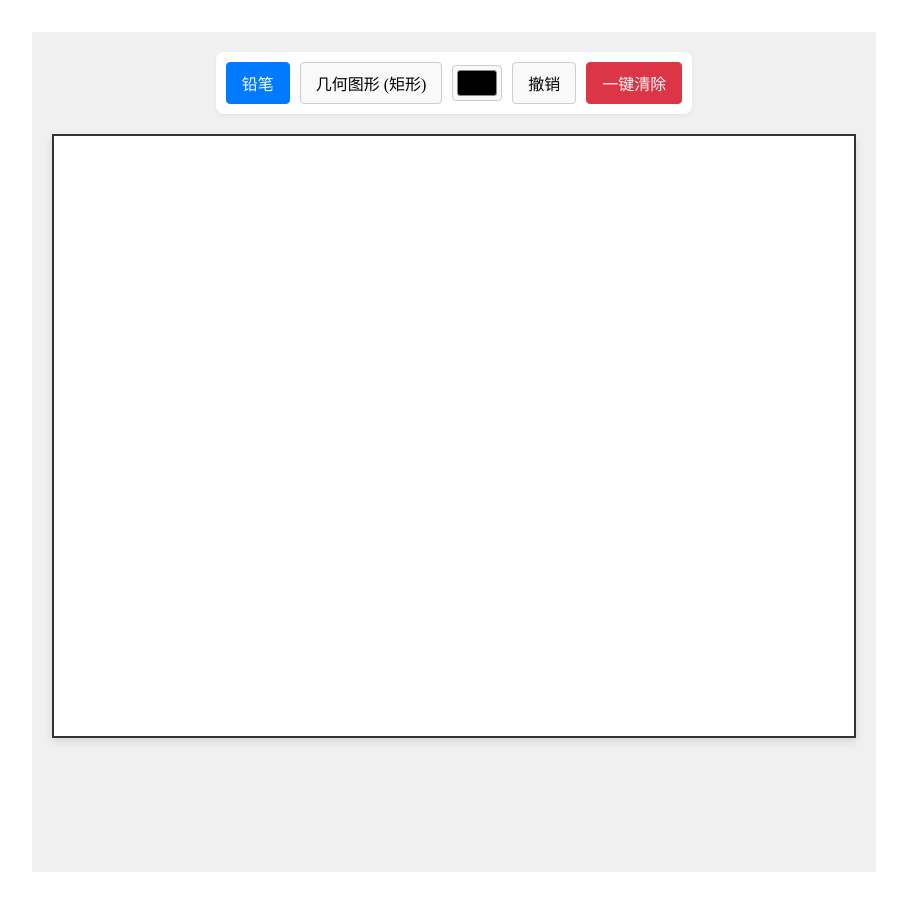
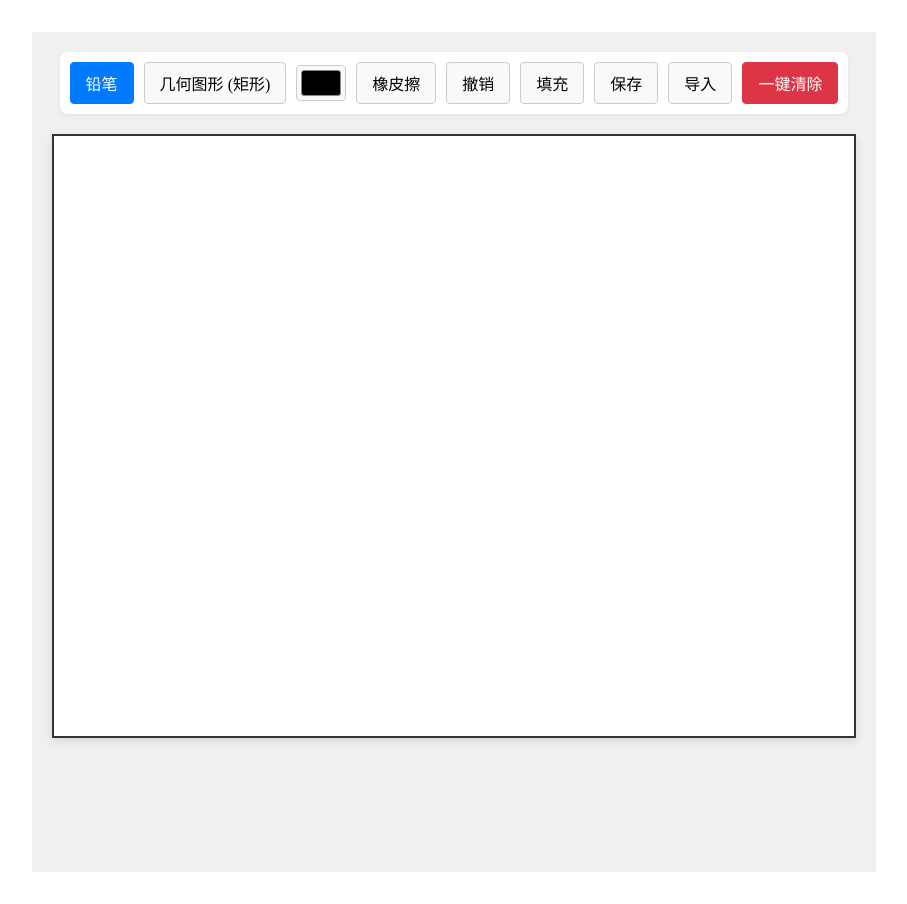
Before and after one commit to Yukinoshita-yume/Canvas-Demo, a React (Vite) app: page / in a window 1280 px wide. Shown: the whole page, without its empty margins (186-1093 px from the left). Built offline with nearby package versions, Linux system fonts and the light colour scheme.

Commit message:
Shimoleiya-20251116-5

```diff
--- /dev/null
+++ b/src/component/toolbar/DropdownButton.jsx
@@ -0,0 +1,67 @@
+// DropdownButton.jsx - 关键修改
+import React, { useState, useRef, useCallback } from 'react';
+import './toolbar.css';
+
+// 定义延迟时间（单位：毫秒）
+const SHOW_DELAY = 300; // 鼠标移入后，延迟 300ms 显示菜单
+const HIDE_DELAY = 300; // 鼠标移出后，延迟 300ms 隐藏菜单
+
+const DropdownButton = ({ buttonText, children, className, isActive, onClick, currentItemText }) => {
+  const [isOpen, setIsOpen] = useState(false);
+  // 使用 useRef 来保存定时器 ID，以便我们可以在需要时清除它
+  const timerRef = useRef(null);
+
+  // 清除所有悬挂的定时器
+  const clearTimer = useCallback(() => {
+    if (timerRef.current) {
+      clearTimeout(timerRef.current);
+      timerRef.current = null;
+    }
+  }, []);
+
+  // 鼠标移入事件处理
+  const handleMouseEnter = () => {
+    clearTimer(); // 立即清除任何正在运行的隐藏定时器
+    // 设置一个新的定时器，延迟后显示菜单
+    timerRef.current = setTimeout(() => {
+      setIsOpen(true);
+    }, SHOW_DELAY);
+  };
+
+  // 鼠标移出事件处理
+  const handleMouseLeave = () => {
+    clearTimer(); // 立即清除任何正在运行的显示定时器
+    // 设置一个新的定时器，延迟后隐藏菜单
+    timerRef.current = setTimeout(() => {
+      setIsOpen(false);
+    }, HIDE_DELAY);
+  };
+
+  // 在组件卸载时清理定时器，防止内存泄漏
+  React.useEffect(() => {
+    return () => clearTimer();
+  }, [clearTimer]);
+
+  return (
+    // 在容器上添加鼠标事件监听器
+    <div
+      className={`dropdown-container ${className}`}
+      onMouseEnter={handleMouseEnter}
+      onMouseLeave={handleMouseLeave}
+    >
+      <button
+        className={`tool-button ${isActive ? 'active' : ''}`}
+        onClick={onClick}
+      >
+        {buttonText} {currentItemText ? ` (${currentItemText})` : ''}
+      </button>
+
+      {/* 根据 isOpen 状态控制菜单显示，并添加 CSS transition 类 */}
+      <div className={`dropdown-menu ${isOpen ? 'show' : ''}`}>
+        {children}
+      </div>
+    </div>
+  );
+};
+
+export default DropdownButton;
--- a/src/component/toolbar/toolbar.css
+++ b/src/component/toolbar/toolbar.css
@@ -7,6 +7,7 @@
   border-radius: 8px;
   background-color: #ffffff;
   box-shadow: 0 2px 4px rgba(0, 0, 0, 0.05);
+  position: relative; /* 确保下拉菜单可以相对于工具栏定位 (可选, 视布局而定) */
 }
 
 .tool-button {
@@ -16,6 +17,7 @@
   background-color: #f9f9f9;
   cursor: pointer;
   transition: background-color 0.2s, border-color 0.2s;
+  white-space: nowrap; /* 防止按钮内文本换行 */
 }
 
 .tool-button:hover:not(:disabled) {
@@ -42,3 +44,70 @@
 .clear-button:hover {
   background-color: #c82333;
 }
+
+/* --- 下拉菜单样式 --- */
+.dropdown-container {
+    position: relative;
+    display: inline-block;
+}
+
+.dropdown-menu {
+    /* 基础样式 */
+    position: absolute;
+    top: 100%;
+    left: 0;
+    z-index: 1000;
+    padding: 0; /* 初始 padding 设为 0 */
+    margin-top: 5px;
+    min-width: 120px;
+    background-color: #fff;
+    border: 1px solid #ccc;
+    border-radius: 4px;
+    box-shadow: 0 4px 6px rgba(0, 0, 0, 0.1);
+    overflow: hidden; /* 关键：隐藏超出 max-height 的内容 */
+
+    /* 动画控制 */
+    max-height: 0; /* 默认隐藏 */
+    opacity: 0;
+    visibility: hidden;
+    transition: max-height 0.3s ease-out, opacity 0.3s ease-out, visibility 0.3s;
+}
+
+/* 当菜单被激活时 */
+.dropdown-menu.show {
+    max-height: 500px; /* 关键：设置一个足够大的值，使其展开 */
+    opacity: 1;
+    visibility: visible;
+    padding: 5px 0; /* 展开后设置内边距 */
+}
+
+/* 悬停时显示下拉菜单 */
+.dropdown-container:hover .dropdown-menu {
+    display: block;
+}
+
+/* 下拉菜单中的选项样式 */
+.dropdown-item {
+    padding: 8px 15px;
+    cursor: pointer;
+    white-space: nowrap;
+    transition: background-color 0.2s;
+}
+
+.dropdown-item:hover {
+    background-color: #f0f0f0;
+}
+
+.dropdown-item.active-item {
+    font-weight: bold;
+    color: #007bff;
+}
+
+/* 笔刷和粗细选择器的分组样式 (可选) */
+.menu-section-title {
+    padding: 5px 15px;
+    font-size: 0.8em;
+    color: #666;
+    border-bottom: 1px solid #eee;
+    margin-bottom: 5px;
+}
--- a/src/component/toolbar/toolbar.jsx
+++ b/src/component/toolbar/toolbar.jsx
@@ -1,62 +1,126 @@
 // Toolbar.jsx
 import React, { useState } from 'react';
 import './toolbar.css';
+// 引入新的 DropdownButton 组件
+import DropdownButton from './DropdownButton.jsx';
 import { Geometric } from '../Geometric/Geometric.jsx';
 import { Undo } from '../Undo/Undo.jsx';
 import GetColorTool from '../getColorTool/getColorTool.jsx';
+
+// 假设的笔刷类型和粗细值
+const brushTypes = ['default', 'chalk', 'spray'];
+const strokeWidths = [1, 5, 10];
 
 const shapeMap = {
     'rectangle': '矩形',
     'circle': '圆形',
 };
 
-const Toolbar = ({ onToolChange, onClear, currentTool,onUndo,currentColor,
-    onColorChange}) => {
+// 假设外部组件支持 onBrushChange, onStrokeWidthChange
+const Toolbar = ({ onToolChange, onClear, currentTool, onUndo, currentColor, onColorChange,
+    onBrushChange, currentBrush, onStrokeWidthChange, currentStrokeWidth }) => {
 
-// 使用 Geometric.getCurrentShape() 来获取初始值
   const [currentShapeName, setCurrentShapeName] = useState(shapeMap[Geometric.getCurrentShape()]);
   // 判断工具是否激活
-  const isActive = (toolName) => currentTool === toolName ? 'active' : '';
+  const isActive = (toolName) => currentTool === toolName;
 
+  // 几何图形切换逻辑
+  const handleShapeChange = (newShapeKey) => {
+    // 假设 Geometric 有一个设置形状的方法
+    Geometric.setShape(newShapeKey);
+    setCurrentShapeName(shapeMap[newShapeKey]);
+    onToolChange('geometric');
+  };
+
+  // 笔刷类型切换逻辑
+  const handleBrushTypeChange = (brushType) => {
+    // 切换到铅笔工具
+    onToolChange('pencil');
+    // 调用外部传入的笔刷切换方法
+    if (onBrushChange) onBrushChange(brushType);
+  };
+
+  // 笔刷粗细切换逻辑
+  const handleStrokeWidthChange = (width) => {
+    // 切换到铅笔工具
+    onToolChange('pencil');
+    // 调用外部传入的粗细切换方法
+    if (onStrokeWidthChange) onStrokeWidthChange(width);
+  };
+
+  // 几何图形按钮点击事件：如果当前不是几何图形，则切换到它；如果是，则不执行任何操作（因为切换形状通过下拉菜单完成）
   const handleGeometricClick = () => {
-      if (currentTool === 'geometric') {
-          // 如果当前已选中几何图形工具，则切换内部形状
-          Geometric.chooseShape();
-          const newShape = Geometric.getCurrentShape();
-          setCurrentShapeName(shapeMap[newShape]);
+    if (currentTool !== 'geometric') {
+      onToolChange('geometric');
+    }
+  };
 
-          onToolChange('geometric');
-      } else {
-          // 如果未选中几何图形工具，则切换到它
-          onToolChange('geometric');
-      }
-      };
+
   return (
     <div className="toolbar">
-      {/* 铅笔 */}
-      <button
-        className={`tool-button ${isActive('pencil')}`}
+      {/* 铅笔/笔刷工具 - 使用 DropdownButton */}
+      <DropdownButton
+        buttonText="铅笔"
+        isActive={isActive('pencil')}
         onClick={() => onToolChange('pencil')}
+        currentItemText={currentBrush} // 显示当前笔刷类型
       >
-        铅笔
-      </button>
+        <div className="menu-section-title">笔刷类型</div>
+        {brushTypes.map(brush => (
+          <div
+            key={brush}
+            className={`dropdown-item ${currentBrush === brush ? 'active-item' : ''}`}
+            onClick={() => handleBrushTypeChange(brush)}
+          >
+            {brush}
+          </div>
+        ))}
+        <div className="menu-section-title">粗细</div>
+        {strokeWidths.map(width => (
+          <div
+            key={width}
+            className={`dropdown-item ${currentStrokeWidth === width ? 'active-item' : ''}`}
+            onClick={() => handleStrokeWidthChange(width)}
+          >
+            {width} px
+          </div>
+        ))}
+      </DropdownButton>
 
-      {/* 几何图形 */}
-      <button
-        className={`tool-button ${isActive('geometric')}`}
-        onClick={handleGeometricClick}
+      {/* 几何图形工具 - 使用 DropdownButton */}
+      <DropdownButton
+        buttonText="几何图形"
+        isActive={isActive('geometric')}
+        onClick={handleGeometricClick} // 点击切换工具，但形状通过菜单切换
+        currentItemText={currentShapeName}
       >
-        {`几何图形 (${currentShapeName})`}
-      </button>
+        {Object.entries(shapeMap).map(([key, value]) => (
+          <div
+            key={key}
+            className={`dropdown-item ${Geometric.getCurrentShape() === key ? 'active-item' : ''}`}
+            // 点击下拉菜单项时，切换形状并激活几何图形工具
+            onClick={() => handleShapeChange(key)}
+          >
+            {value}
+          </div>
+        ))}
+      </DropdownButton>
 
-      {/* 取色器 */}
+      {/* 取色器（保持不变） */}
       <GetColorTool
         currentColor={currentColor}
         onColorChange={onColorChange}
       />
 
+      {/* 新增空壳按钮：橡皮擦 */}
+      <button
+        className={`tool-button ${isActive('eraser')}`}
+        onClick={() => onToolChange('eraser')}
+      >
+        橡皮擦
+      </button>
 
-      {/* 撤销  */}
+      {/* 撤销（保持不变） */}
       <button
         className="tool-button"
         onClick={onUndo}
@@ -64,7 +128,31 @@ const Toolbar = ({ onToolChange, onClear, currentTool,onUndo,currentColor,
         撤销
       </button>
 
-      {/* 一键清除 */}
+      {/* 新增空壳按钮：填充 */}
+      <button
+        className={`tool-button ${isActive('fill')}`}
+        onClick={() => onToolChange('fill')}
+      >
+        填充
+      </button>
+
+      {/* 新增空壳按钮：保存 */}
+      <button
+        className="tool-button"
+        onClick={() => console.log('保存功能待实现')}
+      >
+        保存
+      </button>
+
+      {/* 新增空壳按钮：导入 */}
+      <button
+        className="tool-button"
+        onClick={() => console.log('导入功能待实现')}
+      >
+        导入
+      </button>
+
+      {/* 一键清除（保持不变） */}
       <button
         className="tool-button clear-button"
         onClick={onClear}
@@ -75,4 +163,5 @@ const Toolbar = ({ onToolChange, onClear, currentTool,onUndo,currentColor,
   );
 };
 
+// 确保将 DropdownButton 导出，以便在 Toolbar 中使用
 export default Toolbar;
```
